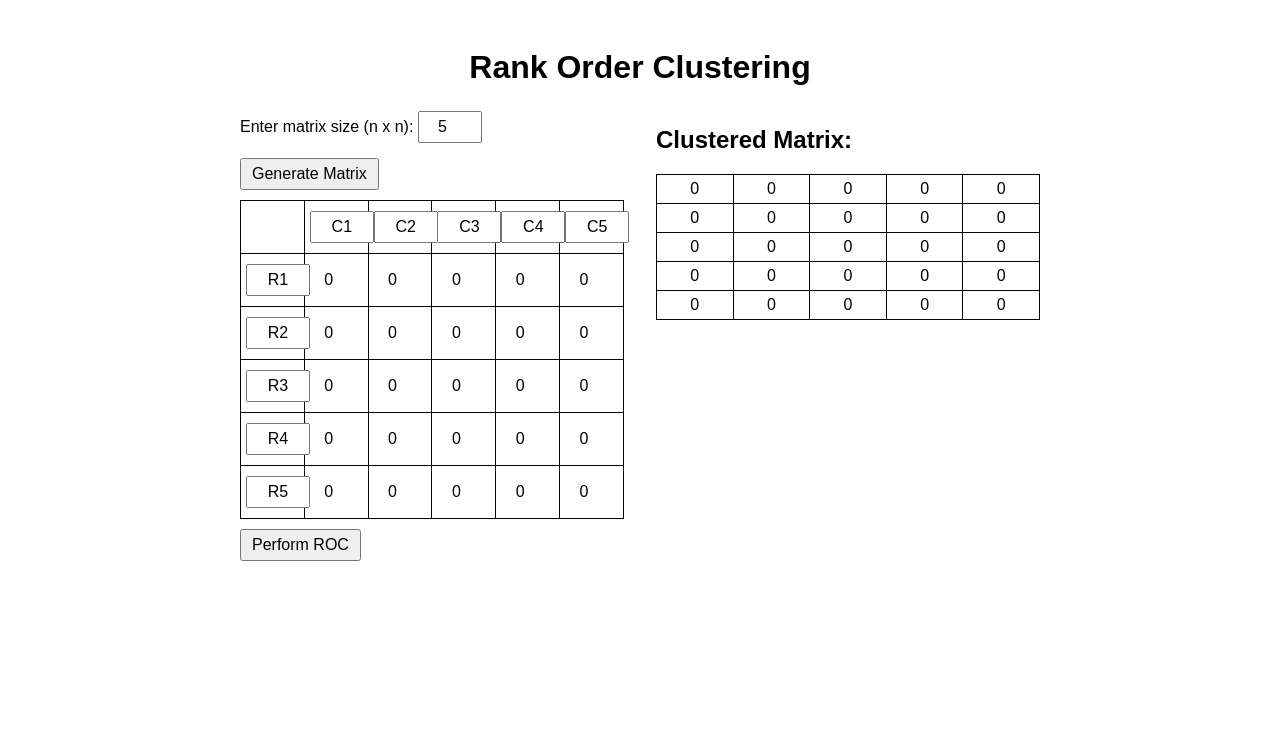
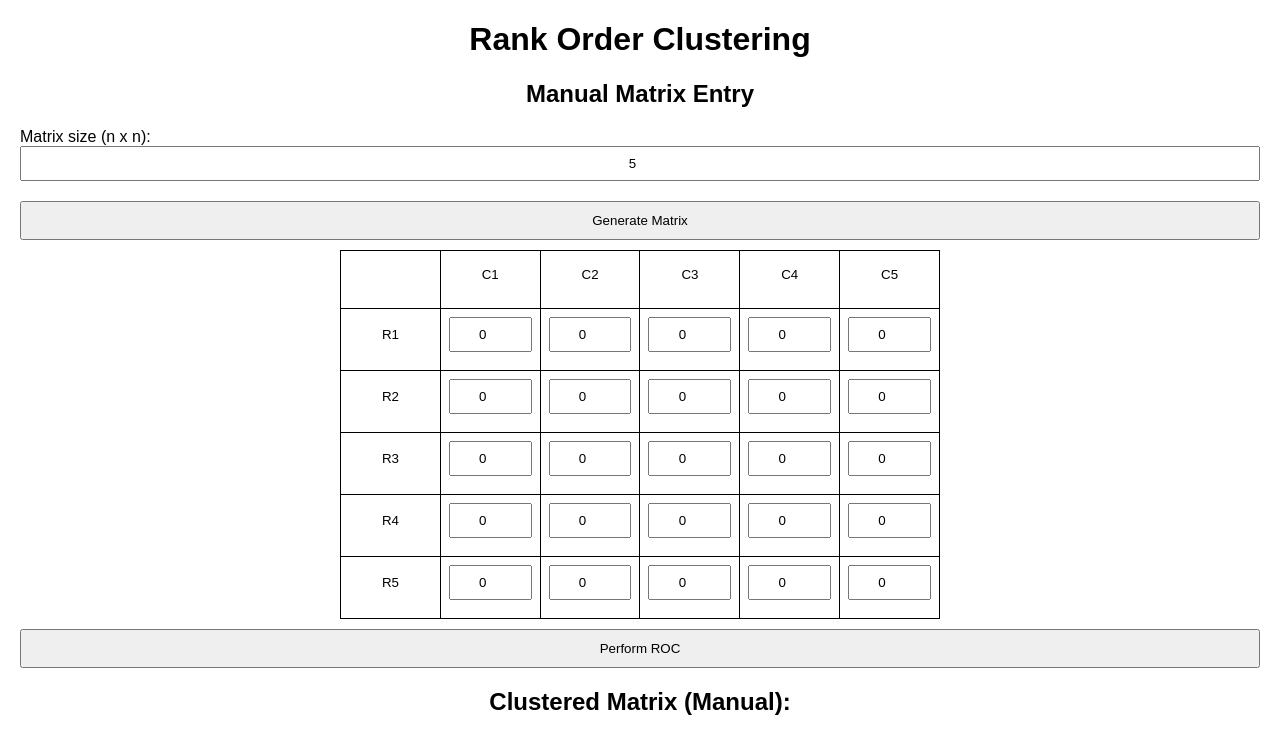
Before and after one commit to piyushdevan/Rank_Order_Cluster, a plain HTML site: page index.html in a window 1280 px wide. Both pictures are taken after a click on the button "Perform ROC". Shown: the top 733 px of the page. Drawn offline with Linux system fonts and the light colour scheme.

Commit message:
Update index.html

```diff
--- a/index.html
+++ b/index.html
@@ -4,117 +4,125 @@
   <meta charset="UTF-8">
   <meta name="viewport" content="width=device-width, initial-scale=1.0">
   <title>Rank Order Clustering</title>
+  <!-- SheetJS library for Excel file processing -->
+  <script src="https://cdnjs.cloudflare.com/ajax/libs/xlsx/0.18.5/xlsx.full.min.js"></script>
   <style>
     body {
       font-family: Arial, sans-serif;
-      background: #fff;
-      color: #000;
-      display: flex;
-      flex-direction: column;
-      align-items: center;
-      padding: 20px;
+      margin: 20px;
     }
-    h1 {
-      font-size: 2em;
-      margin-bottom: 20px;
+    h1, h2 {
+      text-align: center;
     }
-    .container {
-      display: flex;
-      justify-content: space-between;
-      width: 100%;
-      max-width: 800px;
-    }
-    .input-section, .output-section {
-      width: 48%;
-    }
-    label, input, button {
-      font-size: 1em;
+    .section {
+      margin: 20px 0;
     }
     input[type="number"], input[type="text"] {
-      width: 50px;
-      padding: 5px;
-      margin: 5px 0;
+      width: 100%;
+      box-sizing: border-box;
+      padding: 8px;
       text-align: center;
+      margin-bottom: 10px;
     }
     button {
-      padding: 5px 10px;
+      display: block;
+      width: 100%;
+      padding: 10px;
+      margin: 10px 0;
+      box-sizing: border-box;
       cursor: pointer;
-      margin-top: 10px;
     }
     table {
+      width: 100%;
+      max-width: 600px;
       border-collapse: collapse;
+      table-layout: fixed;
+      margin: 10px auto;
+    }
+    th, td {
+      border: 1px solid #000;
+      padding: 8px;
+      text-align: center;
+      word-wrap: break-word;
+    }
+    th input[type="text"] {
       width: 100%;
-      margin-top: 10px;
-    }
-    td, th {
-      border: 1px solid #000;
-      padding: 5px;
-      text-align: center;
-    }
-    .input-section table input[type="number"] {
-      width: 100%;
-      box-sizing: border-box;
       border: none;
       text-align: center;
     }
-    .input-section table {
-      table-layout: fixed;
+    @media (max-width: 600px) {
+      table, input, button {
+        max-width: 100%;
+      }
     }
   </style>
 </head>
 <body>
   <h1>Rank Order Clustering</h1>
-  <div class="container">
-    <div class="input-section">
-      <label for="size">Enter matrix size (n x n): </label>
+
+  <!-- Manual Matrix Entry Section -->
+  <div class="section" id="manualSection">
+    <h2>Manual Matrix Entry</h2>
+    <label for="size">Matrix size (n x n):</label>
     <input type="number" id="size" min="1" value="5">
     <button onclick="generateMatrix()">Generate Matrix</button>
     <div id="matrixContainer"></div>
     <button onclick="performROC()">Perform ROC</button>
-    </div>
-    <div class="output-section">
-      <div class="result" id="resultContainer">
-        <h2>Clustered Matrix:</h2>
-      </div>
+    <div id="resultContainer">
+      <h2>Clustered Matrix (Manual):</h2>
     </div>
   </div>
 
+  <!-- Excel File Input Section -->
+  <div class="section" id="excelSection">
+    <h2>Excel File Input</h2>
+    <input type="file" id="excelInput" accept=".xlsx, .xls">
+    <button onclick="processExcel()">Process Excel File</button>
+    <div id="excelResult">
+      <h2>Clustered Matrix (Excel):</h2>
+    </div>
+    <button id="downloadBtn" onclick="downloadExcel()" style="display:none;">Download Clustered Matrix as Excel</button>
+  </div>
+
   <script>
+    // --- Manual Matrix Mode ---
     window.onload = generateMatrix;
 
     function generateMatrix() {
-      const size = document.getElementById('size').value;
+      const size = parseInt(document.getElementById('size').value);
       const container = document.getElementById('matrixContainer');
       container.innerHTML = '';
       const table = document.createElement('table');
 
+      // Header row for column names
       const headerRow = document.createElement('tr');
-      headerRow.appendChild(document.createElement('th')); // Empty corner cell
+      headerRow.appendChild(document.createElement('th')); // top-left empty cell
       for (let j = 0; j < size; j++) {
         const th = document.createElement('th');
-        const input = document.createElement('input');
-        input.type = 'text';
-        input.value = `C${j+1}`;
-        th.appendChild(input);
+        const colInput = document.createElement('input');
+        colInput.type = 'text';
+        colInput.value = 'C' + (j + 1);
+        th.appendChild(colInput);
         headerRow.appendChild(th);
       }
       table.appendChild(headerRow);
 
+      // Matrix rows with row names and numeric cells
       for (let i = 0; i < size; i++) {
         const row = document.createElement('tr');
         const rowHeader = document.createElement('th');
         const rowInput = document.createElement('input');
         rowInput.type = 'text';
-        rowInput.value = `R${i+1}`;
+        rowInput.value = 'R' + (i + 1);
         rowHeader.appendChild(rowInput);
         row.appendChild(rowHeader);
 
         for (let j = 0; j < size; j++) {
           const cell = document.createElement('td');
-          const input = document.createElement('input');
-          input.type = 'number';
-          input.value = '0';
-          cell.appendChild(input);
+          const cellInput = document.createElement('input');
+          cellInput.type = 'number';
+          cellInput.value = '0';
+          cell.appendChild(cellInput);
           row.appendChild(cell);
         }
         table.appendChild(row);
@@ -123,64 +131,123 @@
     }
 
     function performROC() {
-      const size = document.getElementById('size').value;
-      const matrix = [];
-      const inputs = document.querySelectorAll('#matrixContainer td input');
-
+      const size = parseInt(document.getElementById('size').value);
+      const container = document.getElementById('matrixContainer');
+      // Get all numeric cell inputs (skip header cells)
+      const inputs = container.querySelectorAll('td input');
+      let matrix = [];
       for (let i = 0; i < size; i++) {
-        const row = [];
+        let row = [];
         for (let j = 0; j < size; j++) {
-          row.push(parseInt(inputs[i * size + j].value));
+          let index = i * size + j;
+          row.push(parseInt(inputs[index].value));
         }
         matrix.push(row);
       }
-
-      const result = rankOrderClustering(matrix);
-      displayResult(result);
+      const clustered = rankOrderClustering(matrix);
+      displayResult(clustered, 'resultContainer');
     }
 
+    // --- Excel File Mode ---
+    let excelClusteredMatrix = null;
+
+    function processExcel() {
+      const fileInput = document.getElementById('excelInput');
+      if (!fileInput.files.length) {
+        alert('Please select an Excel file.');
+        return;
+      }
+      const file = fileInput.files[0];
+      const reader = new FileReader();
+      reader.onload = function(e) {
+        const data = new Uint8Array(e.target.result);
+        const workbook = XLSX.read(data, { type: 'array' });
+        const firstSheetName = workbook.SheetNames[0];
+        const worksheet = workbook.Sheets[firstSheetName];
+        // Convert sheet to a 2D array; header:1 makes it an array of arrays
+        let sheetData = XLSX.utils.sheet_to_json(worksheet, { header: 1, raw: true });
+        // Optional: Remove empty rows/columns if needed.
+        // Assume sheetData is a numeric matrix.
+        // Process ROC on the matrix.
+        // For safety, convert values to integers.
+        let matrix = sheetData.map(row => row.map(cell => parseInt(cell)));
+        excelClusteredMatrix = rankOrderClustering(matrix);
+        displayResult(excelClusteredMatrix, 'excelResult');
+        document.getElementById('downloadBtn').style.display = 'block';
+      };
+      reader.readAsArrayBuffer(file);
+    }
+
+    function downloadExcel() {
+      if (!excelClusteredMatrix) return;
+      // Create a new workbook and add the clustered matrix
+      const wb = XLSX.utils.book_new();
+      const ws = XLSX.utils.aoa_to_sheet(excelClusteredMatrix);
+      XLSX.utils.book_append_sheet(wb, ws, 'ClusteredMatrix');
+      // Write workbook and create a Blob for download
+      const wbout = XLSX.write(wb, { bookType: 'xlsx', type: 'array' });
+      const blob = new Blob([wbout], { type: 'application/octet-stream' });
+      const url = URL.createObjectURL(blob);
+      const a = document.createElement('a');
+      a.href = url;
+      a.download = 'clustered_matrix.xlsx';
+      document.body.appendChild(a);
+      a.click();
+      document.body.removeChild(a);
+    }
+
+    // --- Rank Order Clustering Algorithm ---
     function rankOrderClustering(matrix) {
+      // Create a deep copy of the matrix
+      let mat = matrix.map(row => row.slice());
       let rowSorted = false, colSorted = false;
 
       while (!(rowSorted && colSorted)) {
         rowSorted = colSorted = true;
 
-        const rowRanks = matrix.map(row => parseInt(row.join(''), 2));
-        const sortedRows = matrix.map((row, idx) => ({ row, rank: rowRanks[idx] }))
+        // Compute binary row ranks
+        let rowRanks = mat.map(row => parseInt(row.join(''), 2));
+        let sortedRows = mat
+          .map((row, idx) => ({ row, rank: rowRanks[idx] }))
           .sort((a, b) => b.rank - a.rank)
           .map(item => item.row);
 
-        if (JSON.stringify(matrix) !== JSON.stringify(sortedRows)) {
+        if (JSON.stringify(mat) !== JSON.stringify(sortedRows)) {
           rowSorted = false;
-          matrix = sortedRows;
+          mat = sortedRows;
         }
 
-        matrix = transpose(matrix);
+        // Transpose for column sorting
+        mat = transpose(mat);
 
-        const colRanks = matrix.map(col => parseInt(col.join(''), 2));
-        const sortedCols = matrix.map((col, idx) => ({ col, rank: colRanks[idx] }))
+        // Compute binary column ranks
+        let colRanks = mat.map(col => parseInt(col.join(''), 2));
+        let sortedCols = mat
+          .map((col, idx) => ({ col, rank: colRanks[idx] }))
           .sort((a, b) => b.rank - a.rank)
           .map(item => item.col);
 
-        if (JSON.stringify(matrix) !== JSON.stringify(sortedCols)) {
+        if (JSON.stringify(mat) !== JSON.stringify(sortedCols)) {
           colSorted = false;
-          matrix = sortedCols;
+          mat = sortedCols;
         }
 
-        matrix = transpose(matrix);
+        // Transpose back
+        mat = transpose(mat);
       }
-      return matrix;
+      return mat;
     }
 
     function transpose(matrix) {
       return matrix[0].map((_, colIndex) => matrix.map(row => row[colIndex]));
     }
 
-    function displayResult(matrix) {
-      const container = document.getElementById('resultContainer');
-      container.innerHTML = '<h2>Clustered Matrix:</h2>';
+    // --- Display Result ---
+    function displayResult(matrix, containerId) {
+      const container = document.getElementById(containerId);
+      // Clear previous content except for the heading (if any)
+      container.innerHTML = container.querySelector('h2') ? container.querySelector('h2').outerHTML : '';
       const table = document.createElement('table');
-
       matrix.forEach(row => {
         const tr = document.createElement('tr');
         row.forEach(cell => {
@@ -190,7 +257,6 @@
         });
         table.appendChild(tr);
       });
-
       container.appendChild(table);
     }
   </script>
```
Lines whose indentation alone changed are shown as unchanged.
